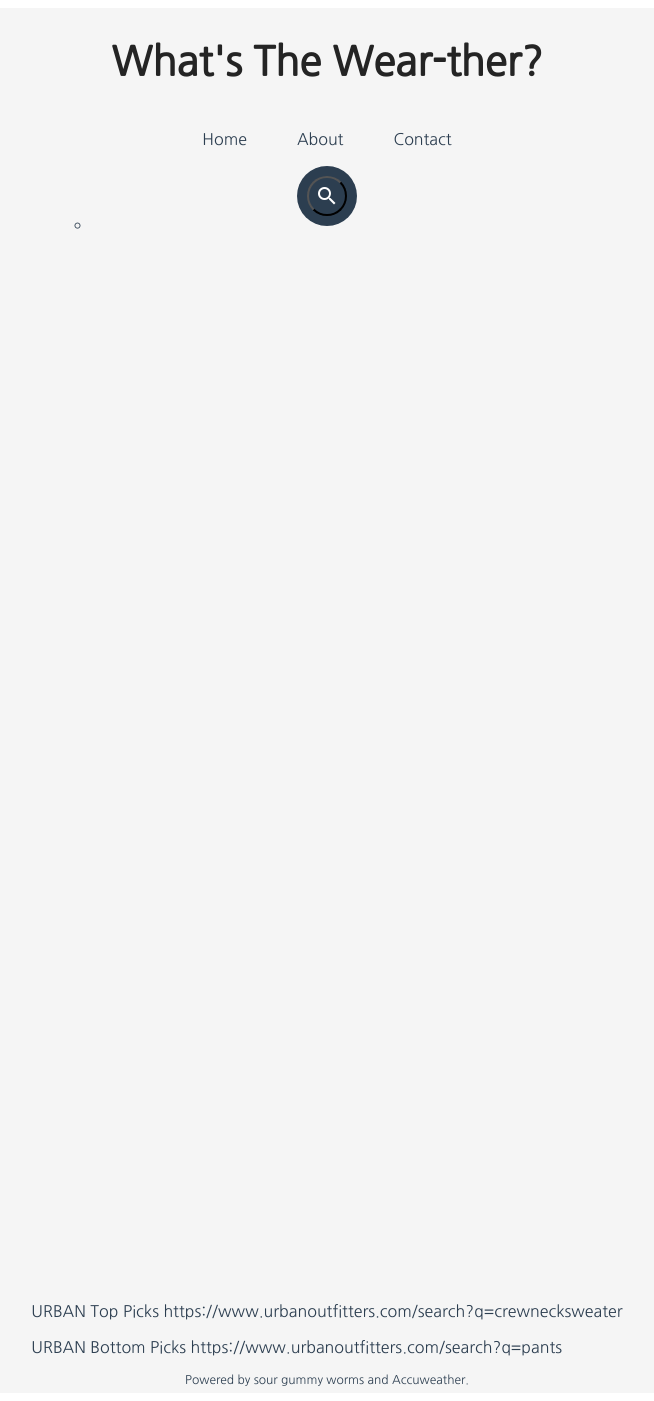
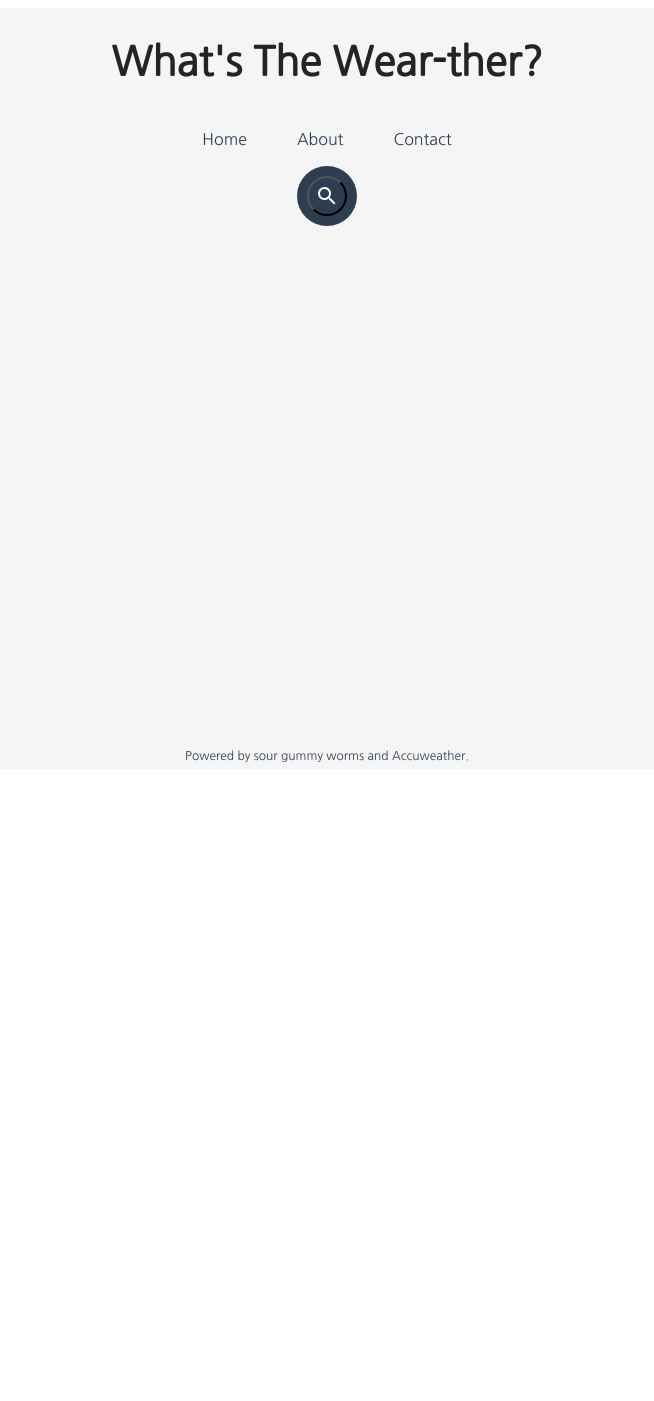
Before and after one commit to lukeschlosser/URBN-Project, a Vue app in the folder VueFrontEnd/: page / in a window 1280 px wide. Shown: the whole page, without its empty margins (313-967 px from the left). After the commit the page ends 800 px from the top, so only its background shows below. Built offline with nearby package versions, Linux system fonts and the light colour scheme.

Commit message:
Weather and clothing reccomendations now hide when nothing is loaded

```diff
--- a/VueFrontEnd/src/components/SearchTheWeather.vue
+++ b/VueFrontEnd/src/components/SearchTheWeather.vue
@@ -4,16 +4,16 @@
 
     <div class="search">
         <input class="searchBar" type="text" v-model="search" placeholder="Enter Postal Code"/>
-        <button class="searchButton" href="#" v-on:click="searchWeather()"><i class="material-icons">search</i></button>
+        <button class="searchButton" href="#" v-on:click="searchWeather"><i class="material-icons">search</i></button>
     </div>
 
     <div class="weatherContainer" >
 
-            <ul class="weatherList" v-if="$store.state.forecast" >
+            <div class="weatherList" v-if="$store.state.forecast" >
 
-                <li> {{ this.forecastWeatherText }} </li>
+                <p>{{ this.forecastWeatherText }}</p>
 
-                <li> {{ this.forecastTemperatureF }}&#176;</li>
+                <p v-if="this.forecastTemperatureF">{{ this.forecastTemperatureF + '&#176;F' }}</p>
 
                 <!-- <li> {{ this.forecastLink}} </li>   -->
 
@@ -22,7 +22,7 @@
                 <!-- <li> {{ this.forecastHasPrecipitation }} </li> -->
 
 
-            </ul>
+            </div>
 
     </div>
 
@@ -67,7 +67,7 @@ import WeatherService from '@/services/WeatherService'
     },
     computed: {
         forecastTemperatureF(){
-            return this.$store.state.forecast.temperatureF;
+            return (this.$store.state.forecast.temperatureF);
         },
         forecastTemperatureC(){
             return this.$store.state.forecast.temperatureC;
@@ -94,14 +94,14 @@ import WeatherService from '@/services/WeatherService'
 
 <style>
 
-div#searchPage{
+/* div#searchPage{
     display: grid;
     grid-template-columns: 1fr, 1fr, 1fr, 1fr, 1fr;
     grid-template-rows: auto, 1fr, 50px;
     grid-template-areas:
         "search search search search search"
         "tableDiv" "tableDiv" "tableDiv" "tableDiv" "tableDiv";
-}
+} */
 
 .search {
     position: absolute;
@@ -151,21 +151,23 @@ div#searchPage{
     width: 0px;
 }
 
-.weatherContainer{
+/* .weatherContainer{
     display: grid;
-    margin-bottom:170%;
-}
+    margin-bottom:40%;
+} */
 
 .weatherList{
-    list-style: none;
+    display: grid;
+    grid-template-columns: 100px 100px;
+    grid-template-rows: auto;
+    margin-left: 10%;
+    /* list-style: none;
     padding: none;
-    margin: none;
+    margin: none; */
     font-size: 175%;
 
 }
-.li{
-    float: left;
-}
+
 
 
 
@@ -176,9 +178,10 @@ div#searchPage{
     "search"
     "tableDiv";
     grid-template-columns: 1fr;
-    overflow: scroll;
+
   }
-  div#tableDiv{
+
+  #weatherContainer{
   grid-area: auto;
   display: flex;
   flex-direction: row;
@@ -186,6 +189,7 @@ div#searchPage{
   justify-content: space-evenly;
   height: 60vh;
 }
+
 }
 
 @media screen and (max-width: 620px) {
@@ -193,6 +197,7 @@ div#searchPage{
     width: 150px;
     padding: 0 6px;
 }
+
 }
 
 </style>
--- a/VueFrontEnd/src/components/WhatToWear.vue
+++ b/VueFrontEnd/src/components/WhatToWear.vue
@@ -1,10 +1,11 @@
 <template>
     <div id="WhatToWearPage">
-        <div class="whatToWear">
+        <div class="whatToWear" >
+            <!-- <h3>See What Urban Outfitters has to offer for your current weather conditions? </h3>
+            <button>Show me!</button> -->
 
-                <p class="top">URBAN Top Picks <a>{{topWear}}</a> </p>
-
-                <p class="bottom" >URBAN Bottom Picks {{ bottomWear }}</p>
+                <a class="topLink" :href="topWear" target="_blank" v-if="topWear!=0" >URBAN Top Picks</a>
+                <a class="bottomLink" :href="bottomWear" target="_blank" v-if="bottomWear!=0">URBAN Bottom Picks</a>
 
         </div>
     </div>
@@ -19,23 +20,61 @@ export default {
     methods:{},
     computed:{
         topWear(){
-            if(this.$store.state.forecast.temperatureF > 85){
+            if(this.$store.state.forecast.temperatureF > 80){
                 return this.$store.state.veryHotTop;
                     } else if(this.$store.state.forecast.temperatureF > 70){
                         return this.$store.state.hotTop;
                     } else if(this.$store.state.forecast.temperatureF > 50){
                         return this.$store.state.mildTop;
+                    } else if(this.$store.state.forecast.temperatureF > 0){
+                        return this.$store.state.coldTop;
                     } else {
-                        return this.$store.state.coldTop;
+                        return 0;
                     }
         },
         bottomWear(){
             if(this.$store.state.forecast.temperatureF > 80){
                 return this.$store.state.hotBottom
-            } else { return this.$store.state.coldBottom; }
+            } else if(this.$store.state.forecast.temperatureF > 0){
+                return this.$store.state.coldBottom;
+            } else {
+                return 0;
+            }
 
         }
     }
 }
 
 </script>
+
+<style>
+#whatToWearPage{
+    display: grid;
+}
+
+.whatToWear{
+    display: grid;
+    justify-content: center;
+    align-items: center;
+    margin-bottom: 100%;
+}
+
+a {
+  color:#2c3e50;
+  padding: 15px;
+  text-decoration: none;
+}
+
+a:active {
+  background-color:#2c3e50;
+  color: black;
+}
+
+a:hover:not(active) {
+  background-color: #2c3e50;
+  color: whitesmoke;
+}
+
+
+
+</style>
--- a/VueFrontEnd/src/store/index.js
+++ b/VueFrontEnd/src/store/index.js
@@ -20,7 +20,7 @@ export default new Vuex.Store({
       state.forecast=data;
     },
     // SET_WHAT_TO_WEAR(state, data){
-    //   state.whatToWear=data;
+    //   state=data;
     // }
   },
   actions: {},
--- a/VueFrontEnd/src/views/ContactUsView.vue
+++ b/VueFrontEnd/src/views/ContactUsView.vue
@@ -21,7 +21,6 @@
                 This Contact form is not functional at this time. Well...more accurately it's
                 not functional in the way you would expect a contact form to be. I like how three nav items look
                 for the menu and so here we are with this Contact view. Thanks for spending time in my application.
-                Looking forward to feedback!
             </h4>
         </div>
   </div>
```
Also changed, not shown: VueFrontEnd/src/assets/search.png (deleted), VueFrontEnd/src/assets/t-shirt_003.jpg (added).
